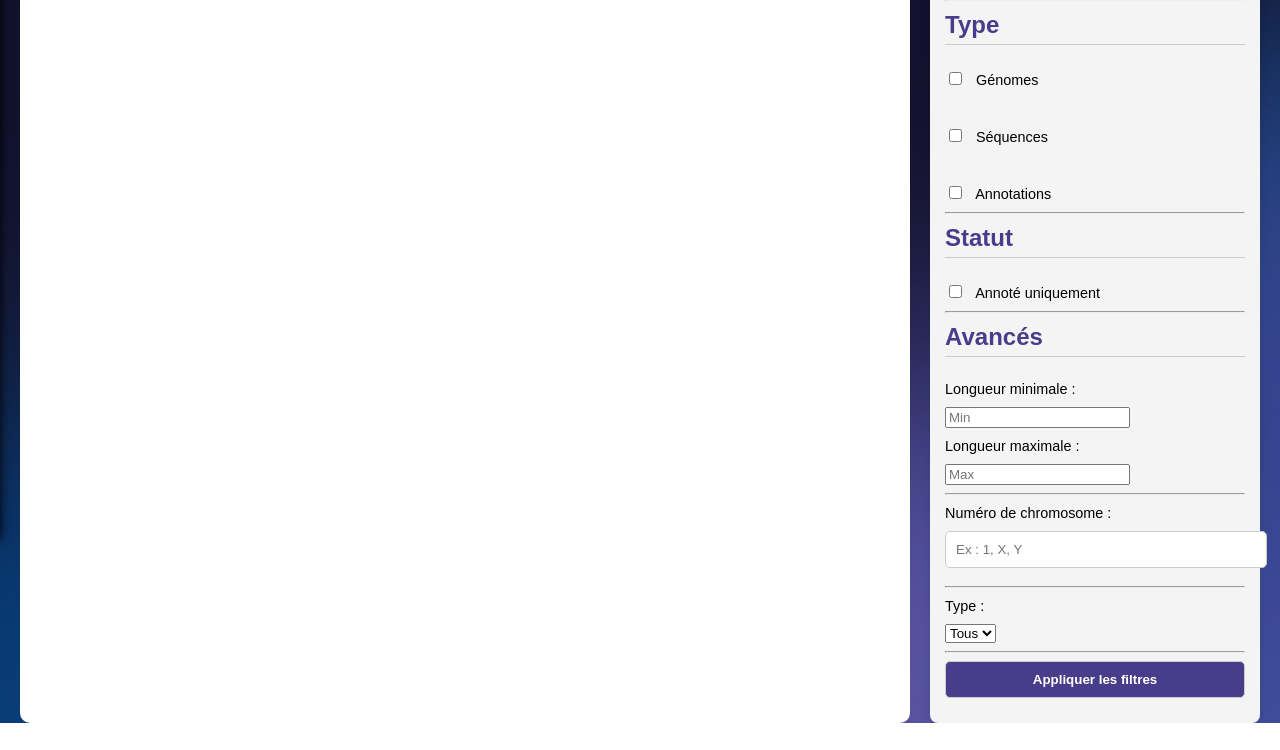
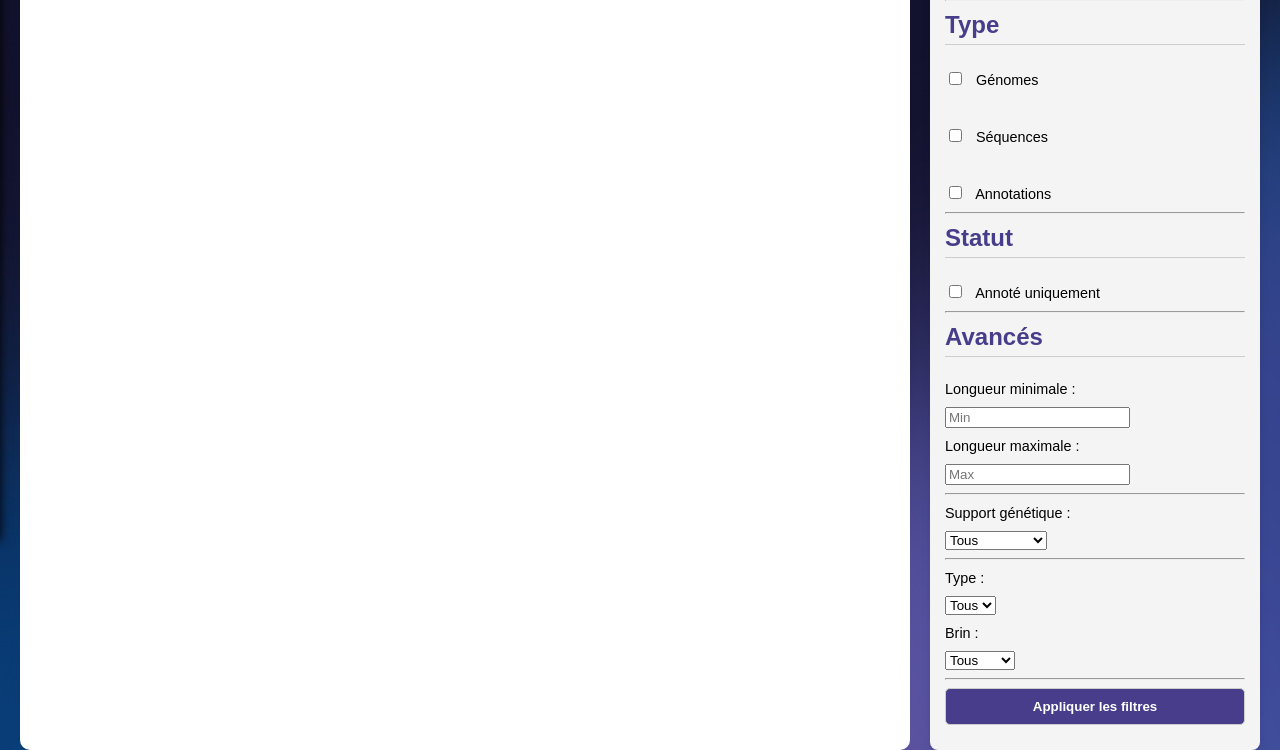
Before and after one commit to Antoine2596/The-EYAA-Project, a Django app: template core/templates/core/database.html in a window 1280 px wide. Shown: the part 260-1010 px from the top of the page. Before the commit the page ends 983 px from the top, so only its background shows below. Run offline with Django 5.2, Linux system fonts and the light colour scheme; the template is opened without the code that fills it, so the values that code supplies are empty; the visitor is signed in with stand-in values (Sample User, id 1).

Commit message:
Affichage formulaire BD : Correction

```diff
--- a/core/models.py
+++ b/core/models.py
@@ -99,14 +99,17 @@ class Sequence(models.Model):
                       ("Validated", "Validée")]
 
 
-    SUPPORT_CHOICES = [(1, "Direct"),
+    BRIN_CHOICES = [(1, "Direct"),
                        (-1, "Indirect"),
                         (0, "Unknown")]
 
-    sequence_brin = models.IntegerField( choices=SUPPORT_CHOICES, blank=0)
+    SUPPORT_CHOICES = [("plasmid","Plasmide"),
+                       ("chromosome","Chromosome")]
+
+    sequence_brin = models.IntegerField( choices=BRIN_CHOICES, default=0)
     sequence_status = models.CharField(max_length=50, choices=STATUS_CHOICES)
 
-    information_support = models.TextField()
+    information_support = models.CharField(max_length=50, choices=SUPPORT_CHOICES)
 
     # Relation One-to-Many avec genome
     genome = models.ForeignKey(Genome, on_delete=models.CASCADE,
--- a/core/templates/core/database.html
+++ b/core/templates/core/database.html
@@ -147,9 +147,13 @@ Database - EYAA
             <input type="number" name="max_length" placeholder="Max">
             <hr>
 
-            <!-- Numéro de chromosome -->
-            <label for="chromosome">Numéro de chromosome :</label>
-            <input type="text" name="chromosome" placeholder="Ex : 1, X, Y">
+            <!-- Support génétique -->
+            <label for="chromosome">Support génétique :</label>
+            <select name="sequence_type">
+                <option value="">Tous</option>
+                <option value="chromosome">Chromosome</option>
+                <option value="plasmid">Plasmide</option>
+            </select>
             <hr>
 
             <!-- Type ADN ou ARN -->
@@ -160,6 +164,15 @@ Database - EYAA
                 <option value="ARN">ARN</option>
             </select>
 
+            <!-- Brin Direct ou Indirect -->
+            <label for="sequence_type">Brin :</label>
+            <select name="sequence_type">
+                <option value="">Tous</option>
+                <option value=1>Direct</option>
+                <option value=-1>Indirect</option>
+                <option value=0>Inconnu</option>
+            </select>
+
             <hr>
 
             <button type="submit" class="filter-button">Appliquer les filtres</button>
```
